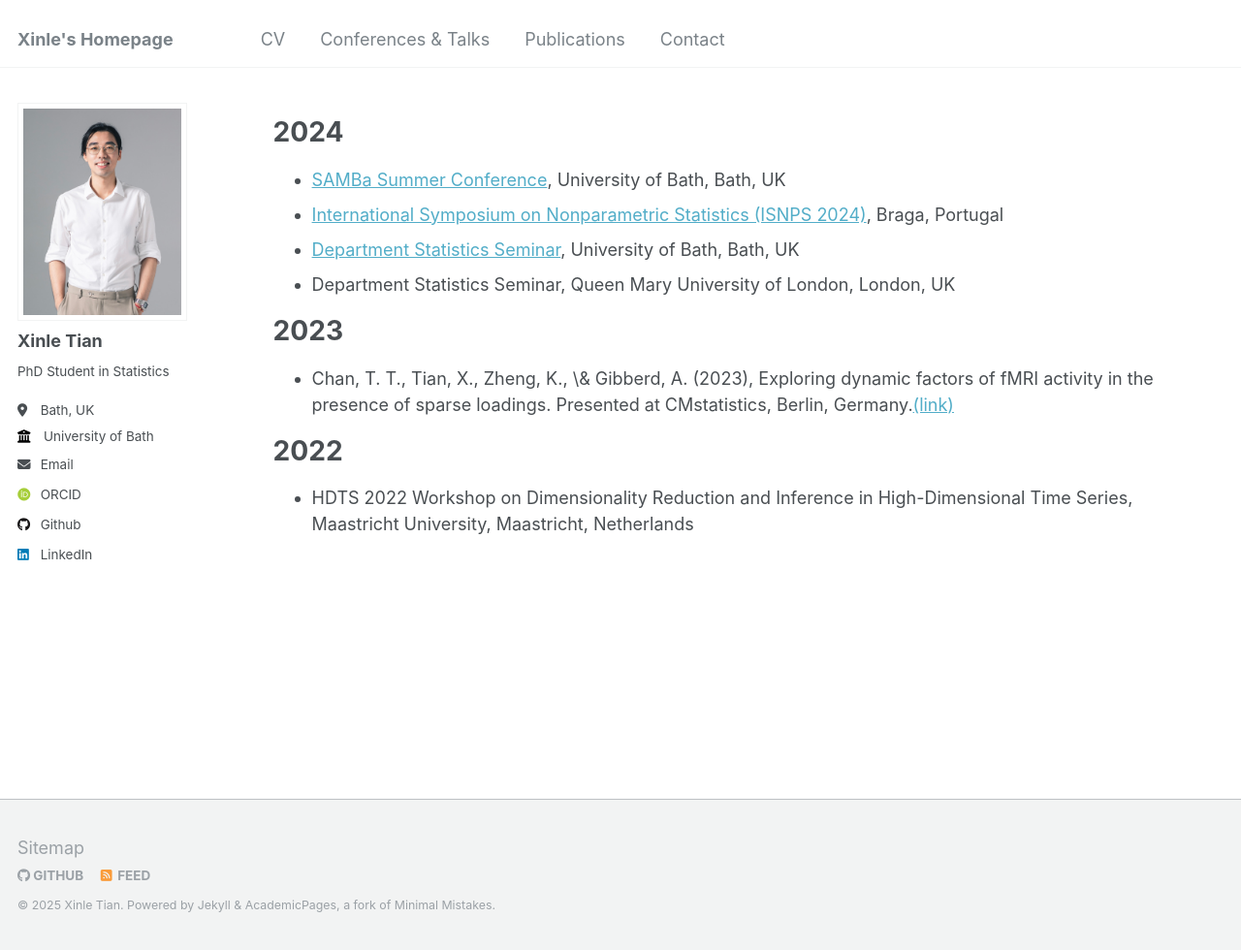
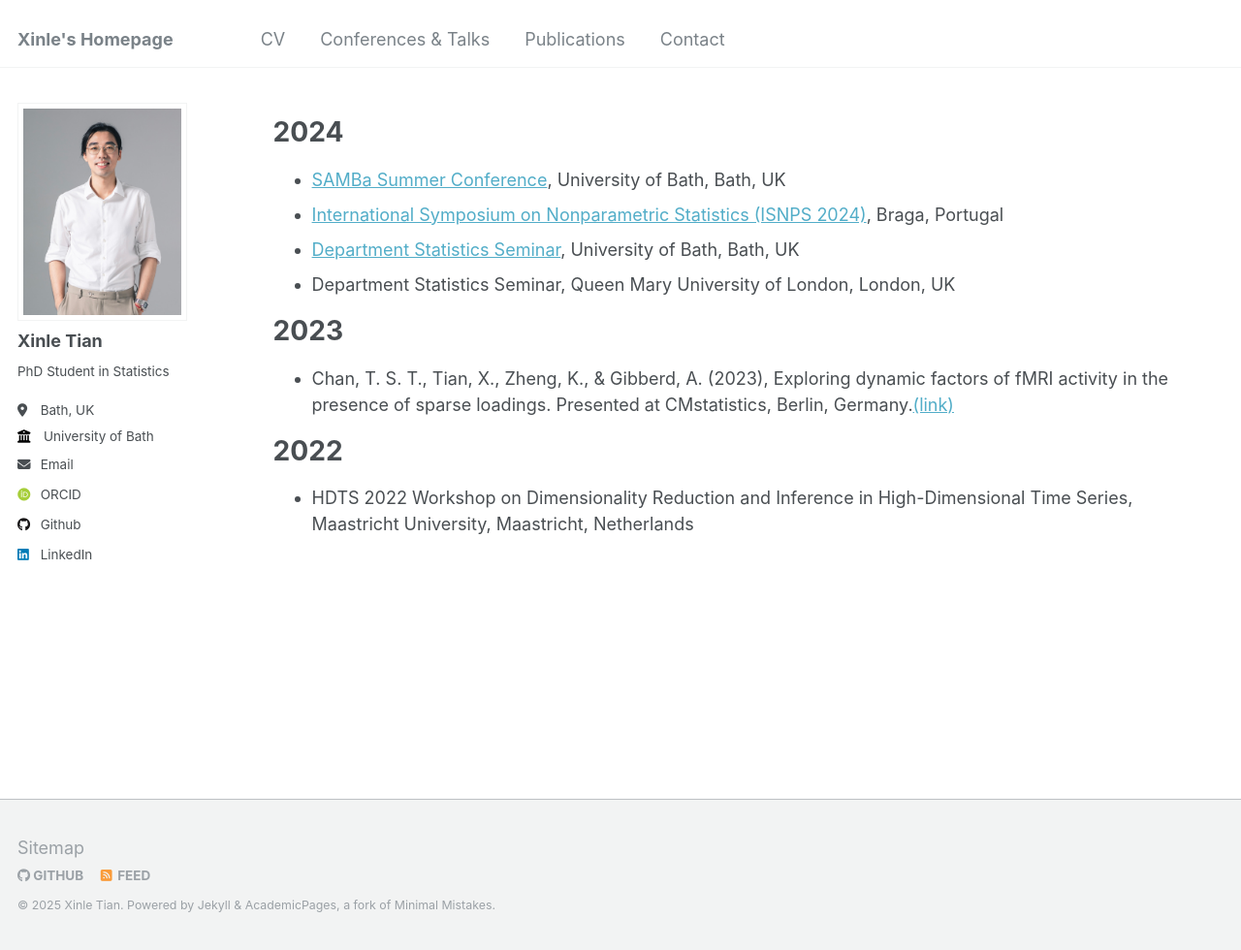
Before and after one commit to xinlet/xinlet.github.io, a Jekyll site: the page built from _pages/talks.md, in a window 1280 px wide and 980 px high. Shown: the whole window at 97% size. Built offline with Jekyll 4.4.1, drawn with Linux system fonts in a browser that asks for light colours; some web fonts are replaced.

```diff
--- a/_pages/talks.md
+++ b/_pages/talks.md
@@ -16,7 +16,7 @@ author_profile: true
 
 2023
 ======
-* Chan, T. T., Tian, X., Zheng, K., \& Gibberd, A. (2023), Exploring dynamic factors of fMRI activity in the presence of sparse loadings. Presented at CMstatistics, Berlin, Germany.[(link)](https://www.cmstatistics.org/CMStatistics2023/programme.php)
+* Chan, T. S. T., Tian, X., Zheng, K., & Gibberd, A. (2023), Exploring dynamic factors of fMRI activity in the presence of sparse loadings. Presented at CMstatistics, Berlin, Germany.[(link)](https://www.cmstatistics.org/CMStatistics2023/programme.php)
 
 2022
 ======
```
